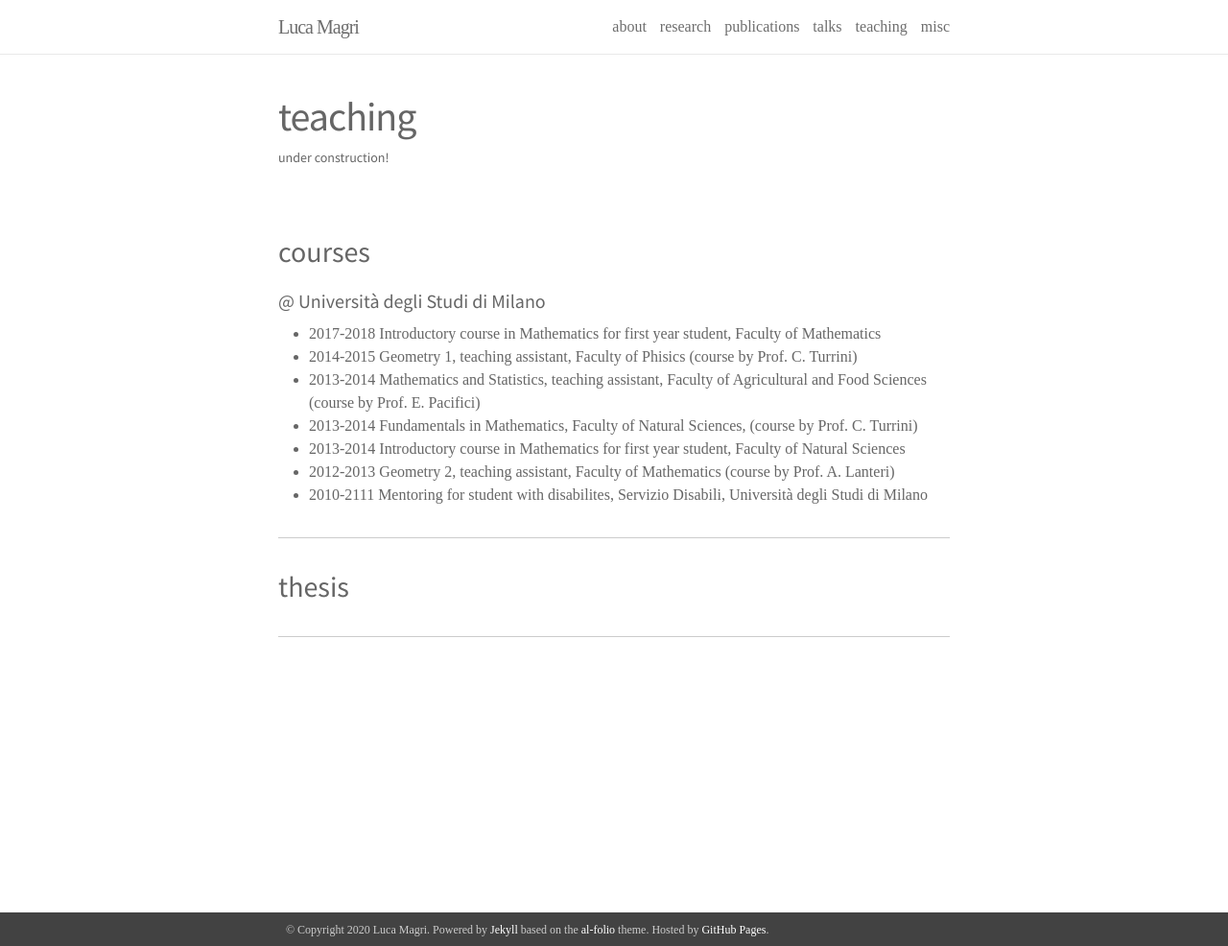
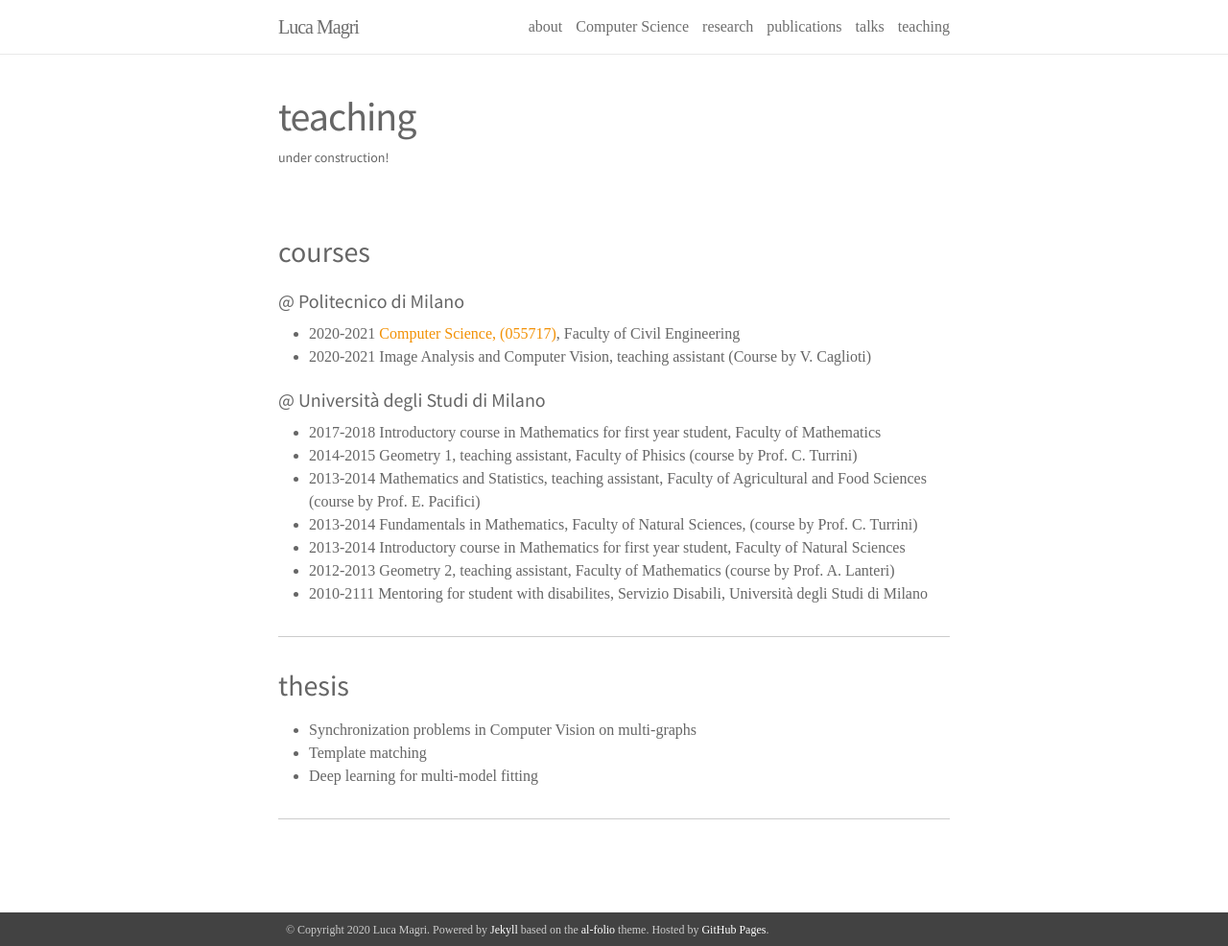
Before and after one commit to magrilu/magrilu.github.io, a Jekyll site: the page built from _pages/teaching.md, in a window 1280 px wide and 986 px high. Shown: the whole window at 96% size. Built offline with Jekyll 4.4.1, drawn with Linux system fonts in a browser that asks for light colours; nearby versions of some CDN libraries; some web fonts are replaced.

Commit message:
update teaching section

```diff
--- a/_includes/header.html
+++ b/_includes/header.html
@@ -28,13 +28,15 @@
         <!-- Pages -->
         {% for page in site.pages %}
           {% if page.title and page.url != "/" %}
+          {% if page.url != "/cs" %}
             <a class="page-link" href="{{ page.url | prepend: site.baseurl | prepend: site.url }}">{{ page.title }}</a>
+            {% endif %}
           {% endif %}
         {% endfor %}
 
-          <!-- Blog -->
+          <!-- Blog
           <a class="page-link" href="{{ '/blog/' | prepend: site.baseurl | prepend: site.url }}">misc</a>
-
+          -->
         <!-- CV link -->
         <!-- <a class="page-link" href="{{ '/assets/pdf/CV.pdf' | prepend: site.baseurl | prepend: site.url }}">vitae</a> -->
 
--- a/_pages/teaching.md
+++ b/_pages/teaching.md
@@ -6,7 +6,9 @@ description: under construction!
 ---
 
 ### courses
-
+#### @ Politecnico di Milano
+* 2020-2021 [Computer Science, (055717)][cs2020], Faculty of Civil Engineering
+* 2020-2021 Image Analysis and Computer Vision, teaching assistant (Course by V. Caglioti)
 
 #### @ Università degli Studi di Milano
 * 2017-2018 Introductory course in Mathematics for first year student, Faculty of Mathematics
@@ -19,5 +21,9 @@ description: under construction!
 
 ***
 ### thesis
+* Synchronization problems in Computer Vision on multi-graphs
+* Template matching
+* Deep learning for multi-model fitting
 
 ***
+[cs2020]:/cs2020/
```
Also changed, not shown: _news/announcement_3.md (+4 -1 lines), _pages/cs.md (added, +31 -0 lines).
